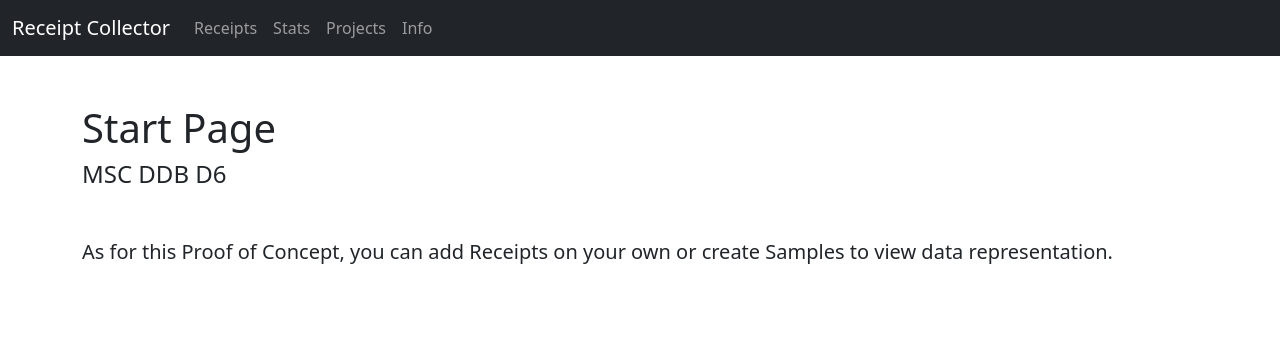
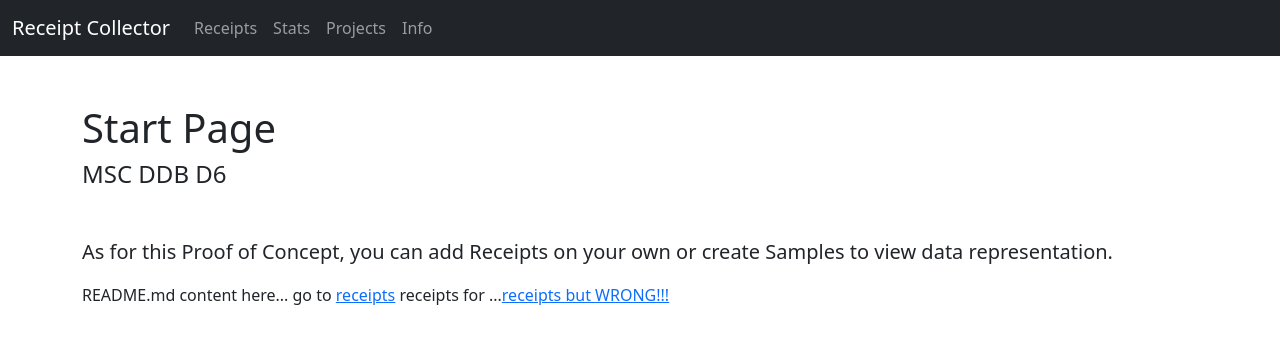
Before and after one commit to iham/MSC_DDB_D6_Abgabe, a React (Create React App) app in the folder receipt/: page / in a window 1280 px wide. Shown: the top 344 px of the page. Built offline with nearby package versions, Linux system fonts and the light colour scheme.

Commit message:
added Statsinfo, updated Charts and Readme.

```diff
--- a/receipt/src/StartPage.js
+++ b/receipt/src/StartPage.js
@@ -1,3 +1,5 @@
+import { Link } from 'react-router-dom';
+
 const StartPage = (props) => {
     return (
         <>
@@ -9,6 +11,11 @@ const StartPage = (props) => {
             </header>
 
             <p className="lead">As for this Proof of Concept, you can add Receipts on your own or create Samples to view data representation.</p>
+            <p>
+                README.md content here...
+                go to <Link to="/receipts">receipts</Link> receipts for ...
+                <a href="/receipts">receipts but WRONG!!!</a>
+            </p>
         </>
     );
 };
--- a/receipt/src/StatsPage.js
+++ b/receipt/src/StatsPage.js
@@ -1,4 +1,4 @@
-import { useOutletContext } from "react-router-dom";
+import { useOutletContext, Link } from "react-router-dom";
 import ReceiptsSummedByDates from "./component/chart/ReceiptsSummedByDates";
 import ReceiptsSummedByMonths from "./component/chart/ReceiptsSummedByMonths";
 import ReceiptsSummedByProjects from "./component/chart/ReceiptsSummedByProjects";
@@ -13,7 +13,7 @@ const StatsPage = (props) => {
     const resSummedByMonths = summedByMonths(receipts);
     const resSummedByProjects = summedByProjects(receipts);
     const resDistributedByProjects = distributedByProjects(receipts);
-    // debugger
+    const receiptsInfo = receipts.length > 0 ? `${receipts.length} Receipts (from ${receipts[receipts.length - 1].receiptDate.toLocaleDateString('de-AT')} to ${receipts[0].receiptDate.toLocaleDateString('de-AT')})` : "Receipts";
     return (
         <>
             <header>
@@ -27,7 +27,7 @@ const StatsPage = (props) => {
                     <img src="./images/echarts_logo.png" alt="Apache ECharts" className="img-fluid"/>
                 </div>
             </div>
-            <p className="lead">Using Apache ECharts for some visuals.</p>
+            <p className="lead">Using Apache ECharts for visualising {receiptsInfo}</p>
 
             <div className="row justify-content-md-center">
                 <div className="col">
--- a/receipt/src/component/ReceiptForm.js
+++ b/receipt/src/component/ReceiptForm.js
@@ -12,7 +12,7 @@ const ReceiptForm = props => {
     const [state, setState] = useState({
         receiptDate: new Date(),
         description: '',
-        project: '',
+        project: props.projectTypes[0].name,
         netVal: 0,
         ust: props.ustTypes[0].value,
         comment: '',
@@ -78,7 +78,6 @@ const ReceiptForm = props => {
                         value={state.project}
                         onChange={evt => handleInput(evt)}
                     >
-                        <option value="">None</option>
                         {props.projectTypes.map((project, key) => {
                             return <option key={key}
                                 value={project.name}
--- a/receipt/src/component/chart/ReceiptsSummedByDates.js
+++ b/receipt/src/component/chart/ReceiptsSummedByDates.js
@@ -13,17 +13,17 @@ const ReceiptsSummedByDates = (props) => {
     yAxis: {
       type: "value"
     },
-    // dataZoom: [
-    //   {
-    //     type: 'inside',
-    //     start: 0,
-    //     end: 10
-    //   },
-    //   {
-    //     start: 0,
-    //     end: 10
-    //   }
-    // ],
+    dataZoom: [
+      {
+        type: 'inside',
+        start: 90,
+        end: 100
+      },
+      {
+        start: 90,
+        end: 100
+      }
+    ],
     series: [
       {
         type: "bar",
```
Also changed, not shown: 1 other file (tests, documents, lock files or other folders).
